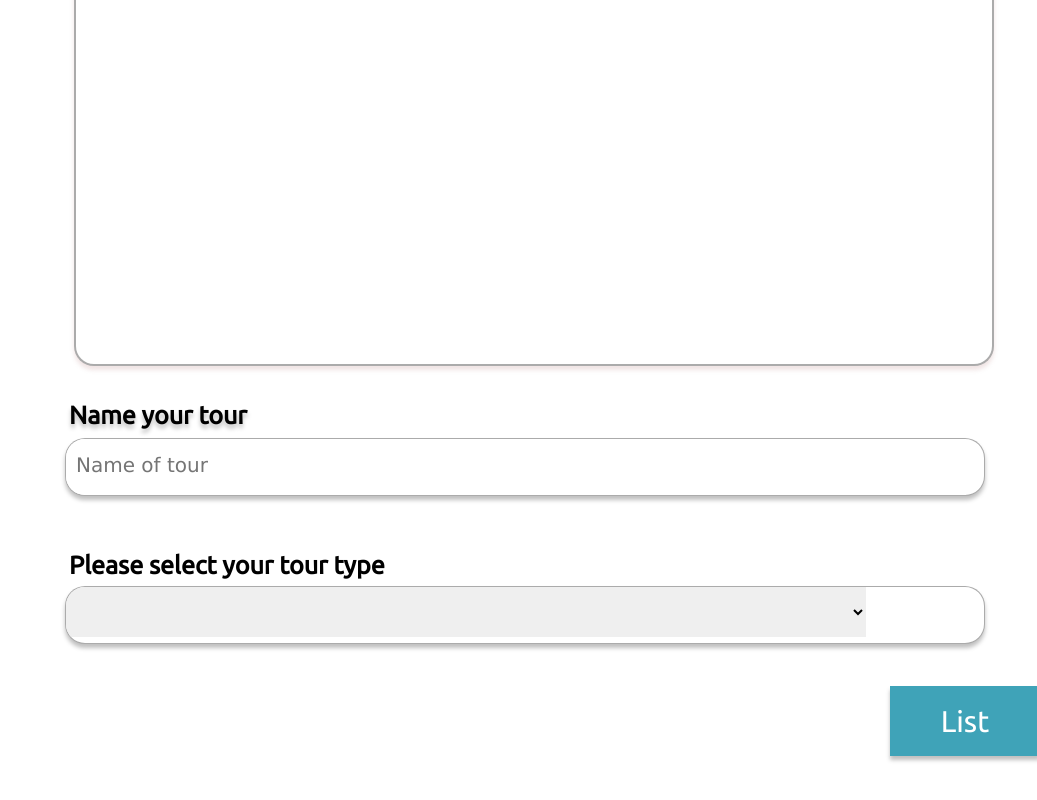
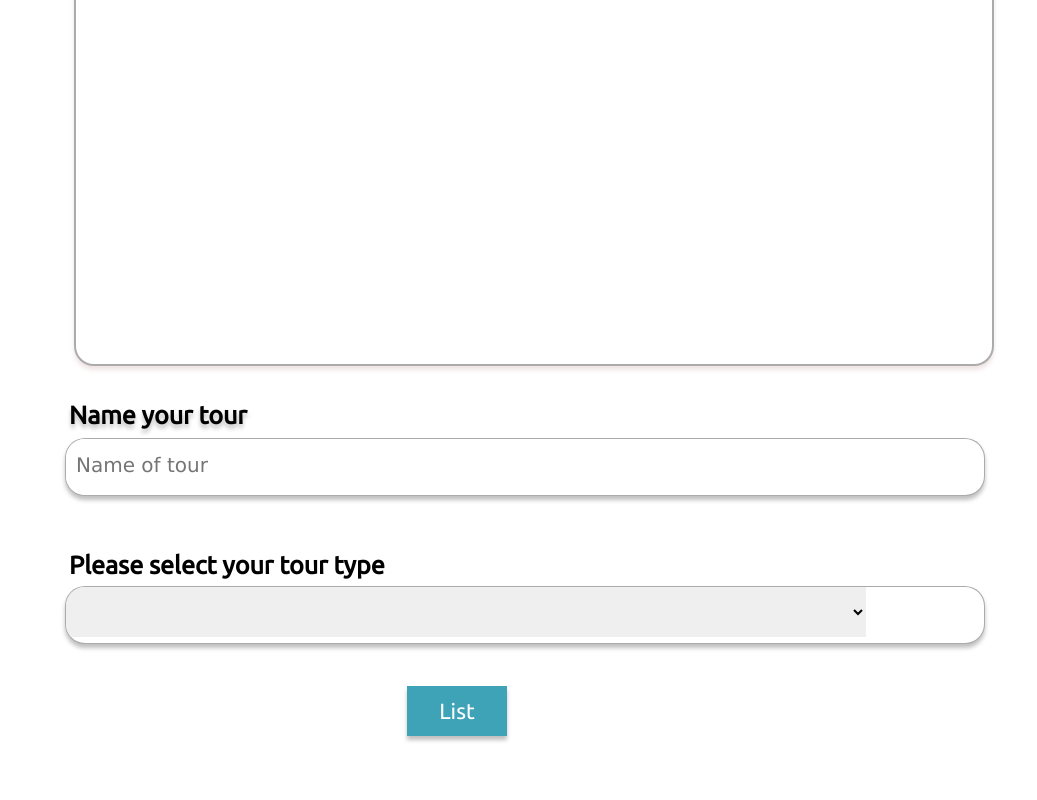
Before and after one commit to bt3103group4/LocalLink, a Vue app: page /newtour in a window 1280 px wide. Shown: the part 1414-2214 px from the top of the page, without its empty margins (243-1280 px from the left). Built offline with nearby package versions, Linux system fonts and the light colour scheme; no server answers; the database is empty; sample sign-in values are in the browser's storage.

Commit message:
changed newtour css

```diff
--- a/src/views/NewTour.vue
+++ b/src/views/NewTour.vue
@@ -580,22 +580,23 @@ select {
 }
 
 .save {
-  width: 150px;
-  height: 70px;
+  width: 100px;
+  height: 50px;
   background: rgba(63, 163, 184, 1);
   opacity: 1;
   position: absolute;
   top: 2100px;
-  left: 1133px;
+  left: 650px;
   box-shadow: 0px 4px 4px rgba(0, 0, 0, 0.25);
   font-size: 30px;
   color: white;
   font-family: Ubuntu;
-  border: none;
+  font-size: 22px;
 }
-.save:hover {
+.save:hover{
   cursor: pointer;
 }
+
 .tour_photo_div{
   border: 10px solid red;
   position:relative;
```
Also changed, not shown: 1 other file (tests, documents, lock files or other folders).
